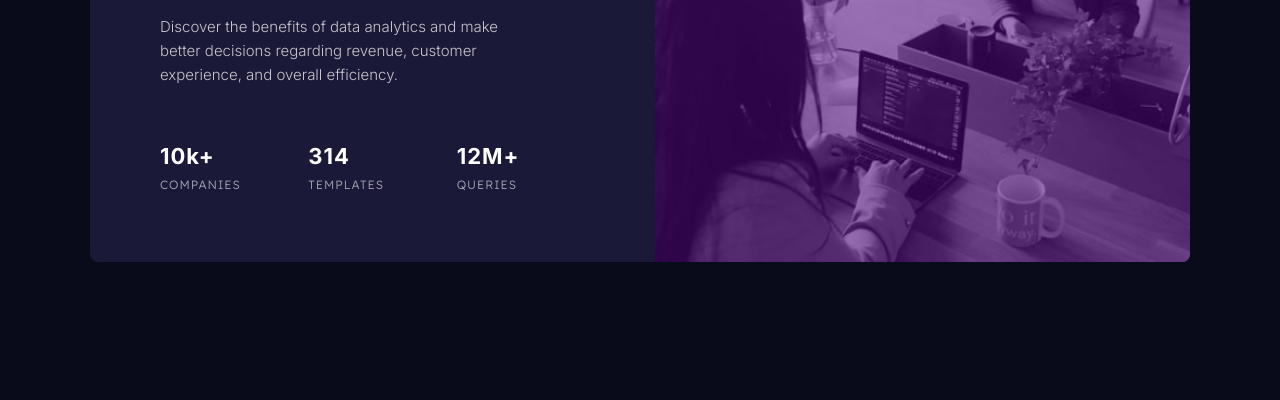
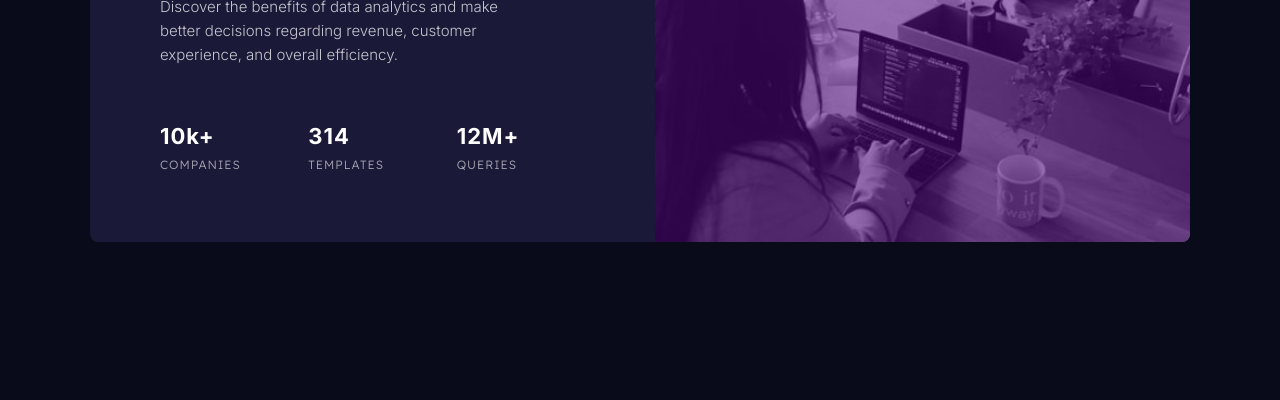
Before and after one commit to web-dev-pasta/Stats-preview-card-component, a plain HTML site: page index.html in a window 1280 px wide. Shown: the part 400-800 px from the top of the page. Drawn offline with Linux system fonts and the light colour scheme; a web font is replaced by a local one.

Commit message:
Modified Some Styling

```diff
--- a/main.css
+++ b/main.css
@@ -36,8 +36,6 @@ body {
   grid-template-columns: 1fr 535px;
   overflow: hidden;
   margin: 100px 15px;
-  position: relative;
-  top: 20px;
 }
 .card .image {
   background-image: url(images/image-header-desktop.jpg);
```
